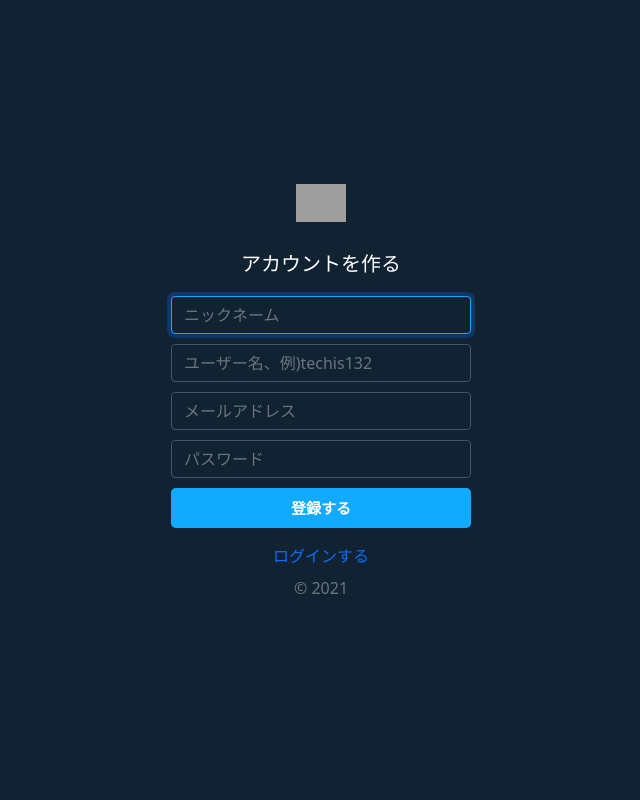
After one commit to mennma-y/twitter, a PHP site: page /twitter/sign-up.php in a window 1280 px wide. The commit adds this page. Shown: the whole page, without its empty margins (319-959 px from the left). Run offline with PHP 8.4, Linux system fonts and the light colour scheme; grey boxes are pictures that could not be loaded.

Commit message:
会員登録画面とログイン画面

```diff
--- a/Views/css/style.css
+++ b/Views/css/style.css
@@ -1,6 +1,10 @@
 /***
 全体
 ***/
+html{
+    height:100%;
+
+}
 .container {
     display: flex;
     justify-content: center;
@@ -30,6 +34,10 @@
 }
 .btn:hover{
     color: #fff;
+}
+
+a{
+    text-decoration:none;
 }
 
 
@@ -186,3 +194,41 @@
     padding-top: 2px;
     color: #444;
 }
+
+/******
+会員登録（ログイン画面共用）
+*********/
+
+body.signup{
+    display: flex;
+    align-items: center;
+    padding-top: 40px;
+    padding-bottom: 40px;
+    height: 100%;
+}
+.signup{
+    background-color: #123;
+    color: #fff;
+}
+.signup .form-signup{
+    width: 100%;
+    max-width: 330px;
+    padding: 15px;
+    margin: auto;
+}
+.signup .logo-white{
+    margin-bottom: 30px;
+    width: 50px;
+}
+.signup h1{font-size: 20px;margin-bottom: 20px;}
+.signup input{
+    margin-bottom: 10px;
+    background-color: #123;
+    border-color: #456;
+    color: #fff;
+}
+.signup input:focus{
+    background-color: #123;
+    border-color: #1af;
+    color: #fff;
+}
--- /dev/null
+++ b/Views/sign-up.php
@@ -0,0 +1,32 @@
+<!DOCTYPE html>
+<html lang="ja">
+
+<head>
+    <meta charset="UTF-8">
+    <meta http-equiv="X-UA-Compatible" content="IE=edge">
+    <meta name="viewport" content="width=device-width, initial-scale=1.0">
+    <link rel="icon" href="../Views/img/logo-twitterblue.svg">
+    <!-- CSS only -->
+    <link href="https://cdn.jsdelivr.net/npm/bootstrap@5.0.0-beta1/dist/css/bootstrap.min.css" rel="stylesheet" integrity="sha384-giJF6kkoqNQ00vy+HMDP7azOuL0xtbfIcaT9wjKHr8RbDVddVHyTfAAsrekwKmP1" crossorigin="anonymous">
+    <link rel="stylesheet" href="../Views/css/style.css">
+    <title>会員登録画面/Twitterクローン</title>
+
+    <meta name="description" content="会員登録画面です">
+</head>
+<body class="signup text-center">
+    <main class="form-signup">
+        <form action="sign-up.php" method="post">
+            <img src="../Views/img/logo-white.svg" alt="" class="logo-white">
+            <h1>アカウントを作る</h1>
+            <input type="text" class="form-control" name="nickname" placeholder="ニックネーム" maxlength="50" required autofocus>
+            <input type="text" class="form-control" name="name" placeholder="ユーザー名、例)techis132" maxlength="50" required >
+            <input type="email" class="form-control" name="email" placeholder="メールアドレス" maxlength="254" required>
+            <input type="password" class="form-control" name="password" placeholder="パスワード" minlength="4" maxlength="50" required>
+            <button class="btn w-100 btn-lg" type="submit">登録する</button>
+            <p class="mt-3 mb-2"><a href="sign-in.php">ログインする</a></p>
+            <p class="mt-2 mb-3 text-muted">&copy; 2021</p>
+        </form>
+    </main>
+</body>
+
+</html>
```
Also changed, not shown: Views/home.php (+15 -3 lines), Views/js/like.js (added, +33 -0 lines), Views/sign-in.php (added, +30 -0 lines).
